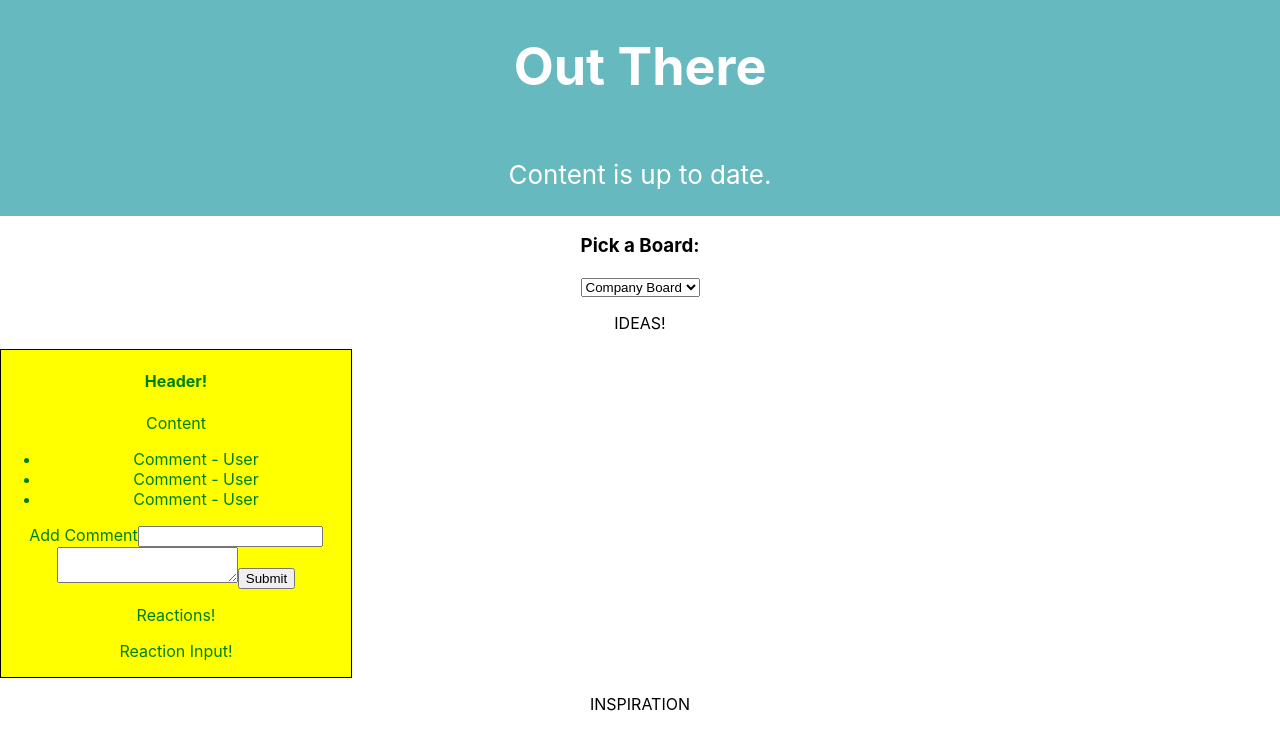
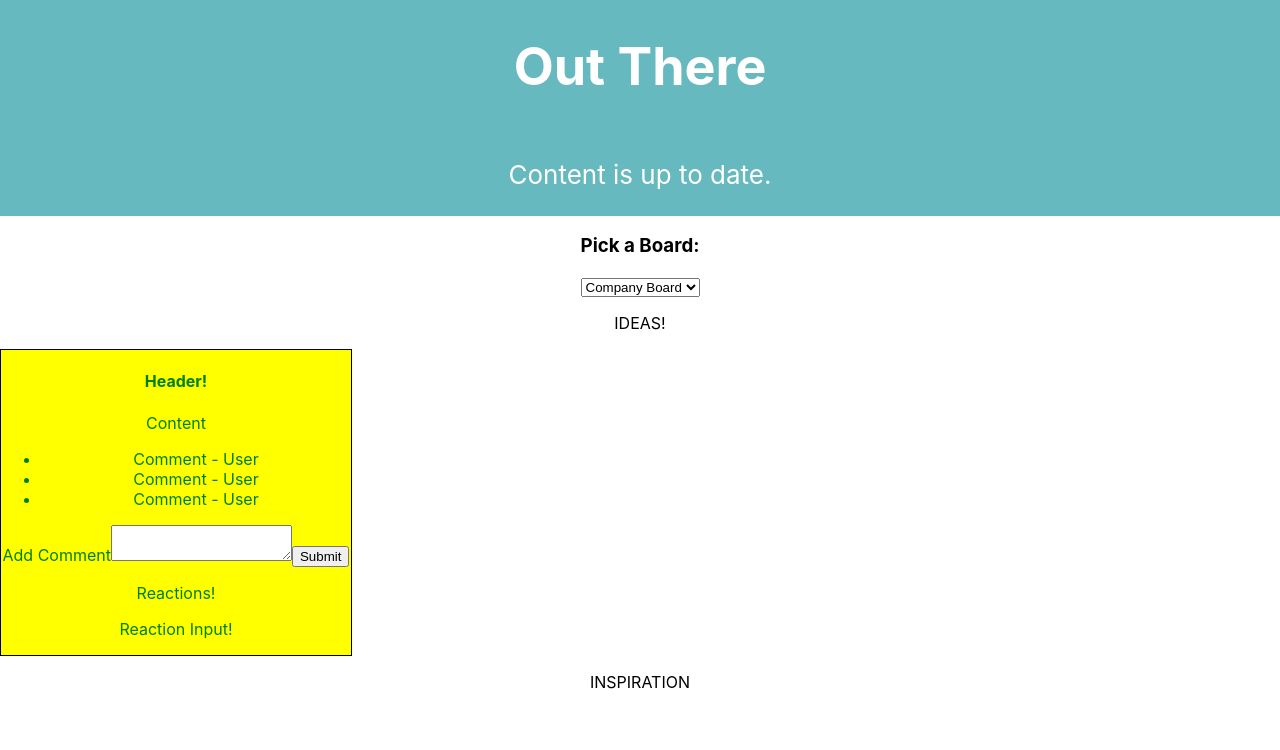
Before and after one commit to swgoodman/out-there, a React (Create React App) app: page / in a window 1280 px wide. Shown: the top 750 px of the page. Built offline with nearby package versions, Linux system fonts and the light colour scheme.

Commit message:
Removed Header input

```diff
--- a/src/components/commentInput.js
+++ b/src/components/commentInput.js
@@ -32,11 +32,6 @@ class CommentInput extends Component {
        <div>
           <form onSubmit={this.handleSubmit}>
             <label>Add Comment</label>
-            <input
-              type="text"
-              name="header"
-              value={this.state.header}
-              onChange={this.handleChange} />
             <textarea
               type="text"
               name="body"
```
